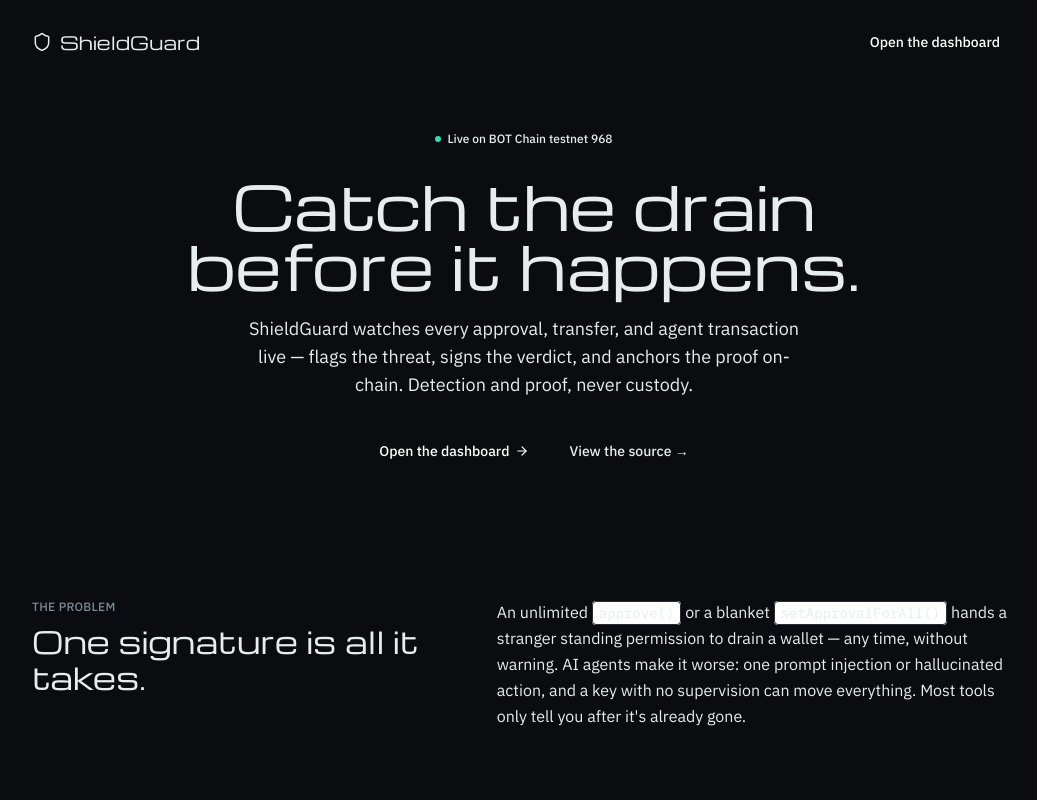
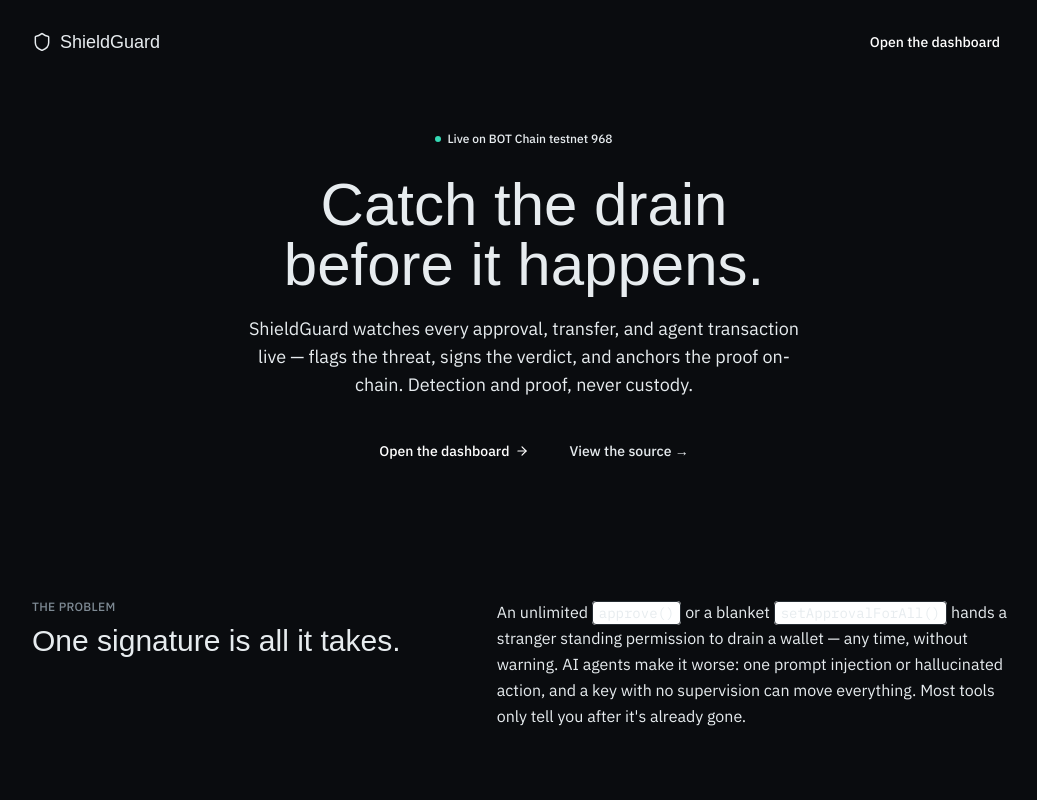
Before and after one commit to TonyLegend-77/shieldguard, a Next.js app in the folder packages/frontend/: page / in a window 1280 px wide. Shown: the top 800 px of the page, without its empty margins (116-1153 px from the left). Built offline with nearby package versions, Linux system fonts and the light colour scheme; no server answers.

Commit message:
Update title in layout.jsx for branding change

```diff
--- a/packages/frontend/app/layout.jsx
+++ b/packages/frontend/app/layout.jsx
@@ -1,6 +1,6 @@
 import './globals.css';
 export const metadata = {
-  title: 'ShieldGuard — Sentinel Console',
+  title: 'ShieldGuard — Detection and proof, never custody',
   description: 'Live on-chain threat monitoring for BOT Chain',
 };
 
@@ -9,7 +9,7 @@ export default function RootLayout({ children }) {
     <html lang="en">
       <head>
         <link
-          href="https://fonts.googleapis.com/css2?family=Michroma&family=IBM+Plex+Mono:wght@400;500;600&family=IBM+Plex+Sans:wght@400;500;600&display=swap"
+          href="https://fonts.googleapis.com/css2?family=Fraunces:opsz,wght@9..144,400;9..144,500;9..144,600&family=IBM+Plex+Mono:wght@400;500;600&family=IBM+Plex+Sans:wght@400;500;600&display=swap"
           rel="stylesheet"
         />
       </head>
```
